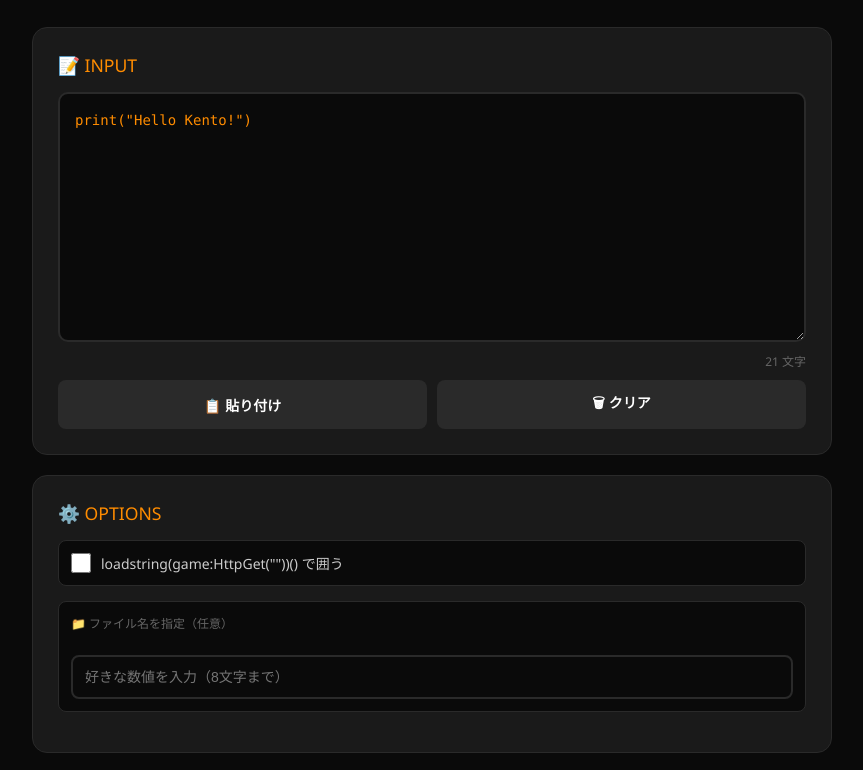
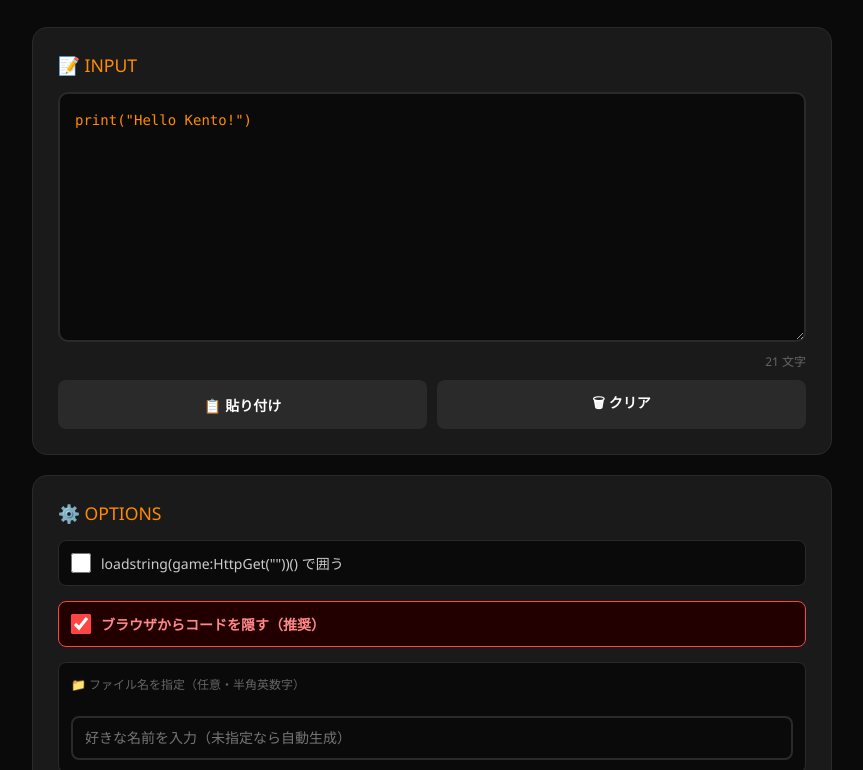
Before and after one commit to 1234kentoken10-bot/kento-supabase-raw, a website: page public/index.html in a window 1280 px wide. Shown: the part 136-906 px from the top of the page, without its empty margins (208-1071 px from the left). Drawn offline with Linux system fonts and the light colour scheme.

Commit message:
Update index.html

```diff
--- a/public/index.html
+++ b/public/index.html
@@ -130,9 +130,15 @@
             <label for="wrapLoadstring">loadstring(game:HttpGet(""))() で囲う</label>
         </div>
 
+        <!-- ✨ 新設：隠すか隠さないかの設定 -->
+        <div class="option-row" style="border-color: #ff4444; background: #220000;">
+            <input type="checkbox" id="hideFromBrowser" checked style="accent-color: #ff4444;">
+            <label for="hideFromBrowser" style="color: #ff8888; font-weight: bold;">ブラウザからコードを隠す（推奨）</label>
+        </div>
+
         <div class="option-row" style="flex-direction: column; align-items: stretch;">
-            <label style="color:#666;font-size:12px;margin-bottom:5px;">📁 ファイル名を指定（任意）</label>
-            <input type="text" class="filename-input" id="filenameInput" placeholder="好きな数値を入力（8文字まで）">
+            <label style="color:#666;font-size:12px;margin-bottom:5px;">📁 ファイル名を指定（任意・半角英数字）</label>
+            <input type="text" class="filename-input" id="filenameInput" placeholder="好きな名前を入力（未指定なら自動生成）">
         </div>
     </div>
 
@@ -140,7 +146,6 @@
 
     <div class="result" id="result">
         <div class="result-header">✅ 生成完了</div>
-        <p style="color:#666;font-size:13px;margin-bottom:10px;">生成したRawリンクです。コピーして利用できます。</p>
         <div class="url" id="resultUrl"></div>
         <div class="result-actions">
             <button class="btn-copy" id="copyBtn">📋 コピー</button>
@@ -190,6 +195,7 @@ document.getElementById('generateBtn').addEventListener('click', async function(
     const code = codeInput.value;
     const customId = document.getElementById('filenameInput').value.trim();
     const wrapLoadstring = document.getElementById('wrapLoadstring').checked;
+    const hideFromBrowser = document.getElementById('hideFromBrowser').checked; // 隠すかどうかの取得
 
     if (!code.trim()) {
         showStatus('⚠️ コードを入力してください', 'error');
@@ -205,7 +211,8 @@ document.getElementById('generateBtn').addEventListener('click', async function(
             body: JSON.stringify({
                 code: code,
                 title: customId || 'Kento Script',
-                customId: customId
+                customId: customId,
+                hideFromBrowser: hideFromBrowser // サーバーに送信
             })
         });
         const data = await res.json();
```
